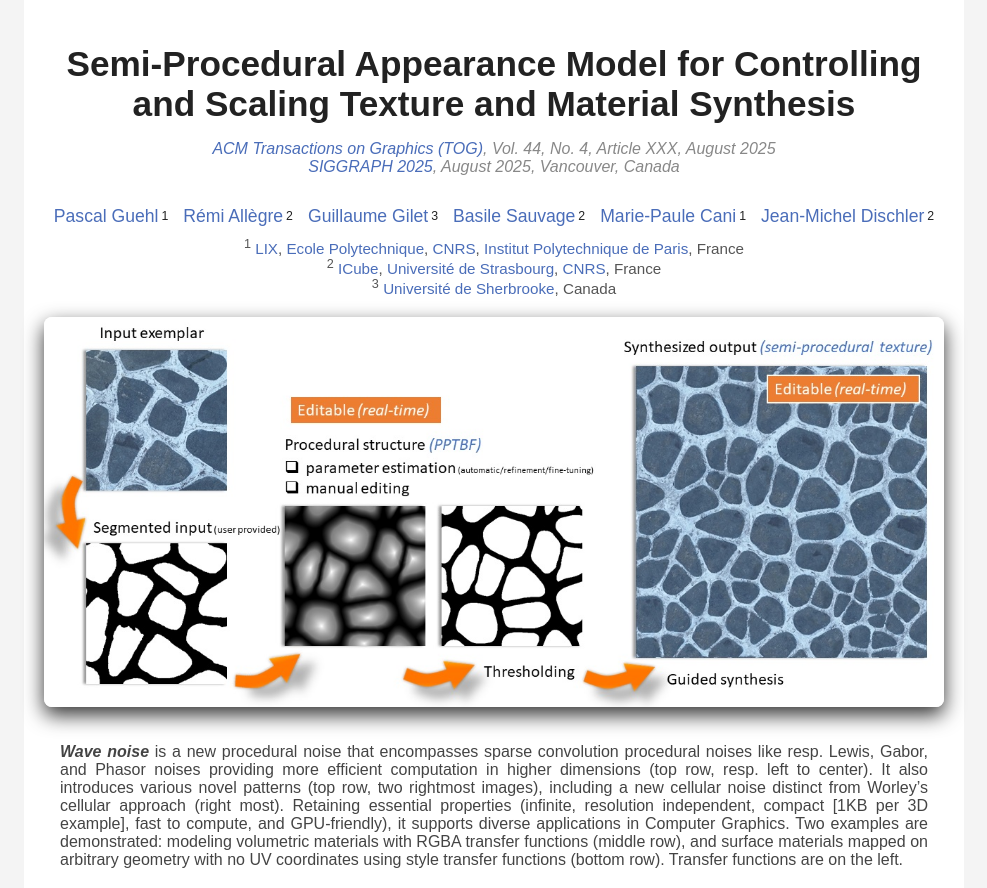
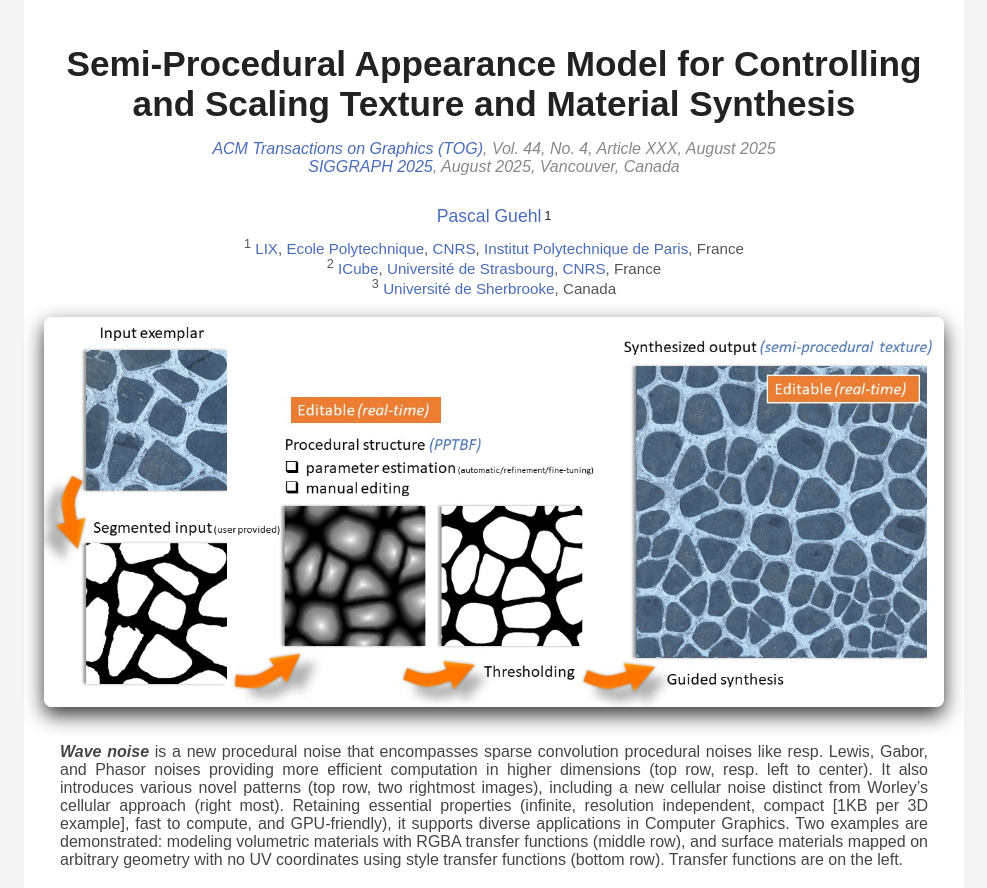
Before and after one commit to PascalGuehl/phd2022-semi-procedural_appearance, a plain HTML site: page index.html in a window 1280 px wide. Shown: the top 888 px of the page, without its empty margins (146-1133 px from the left). Drawn offline with Linux system fonts and the light colour scheme.

Commit message:
update website

```diff
--- a/index.html
+++ b/index.html
@@ -2,7 +2,7 @@
 <html lang="en">
 <head>
   <meta charset="UTF-8">
-  <title>Project Title - SIGGRAPH 2025</title>
+  <title>Project Title - PHD 2022</title>
   <meta name="viewport" content="width=device-width, initial-scale=1.0">
   <!-- <link rel="stylesheet" href="https://www.w3schools.com/w3css/5/w3.css"> -->
   <link rel="stylesheet" href="style.css">
@@ -137,16 +137,6 @@
       <div class="author-list">
         <div class="author"><a href="https://pascalguehl.jimdofree.com/" target="_blank">Pascal Guehl</a><sup>1</sup>
         </div>
-        <div class="author"><a href="https://igg.unistra.fr/People/allegre/" target="_blank">Rémi Allègre</a><sup>2</sup>
-        </div>
-        <div class="author"><a href="https://www.usherbrooke.ca/informatique/nous-joindre/personnel/corps-professoral/professeurs/guillaume-gilet" target="_blank">Guillaume Gilet</a><sup>3</sup>
-        </div>
-        <div class="author"><a href="https://igg.icube.unistra.fr/en/index.php/Basile_Sauvage" target="_blank">Basile Sauvage</a><sup>2</sup>
-        </div>
-        <div class="author"><a href="https://www.lix.polytechnique.fr/vista/vista-member/marie-paule_cani/index.html" target="_blank">Marie-Paule Cani</a><sup>1</sup>
-        </div>
-        <div class="author"><a href="https://dpt-info.u-strasbg.fr/~dischler/" target="_blank">Jean-Michel Dischler</a><sup>2</sup>
-        </div>
       </div>
 
       <div class="affiliations">
```
